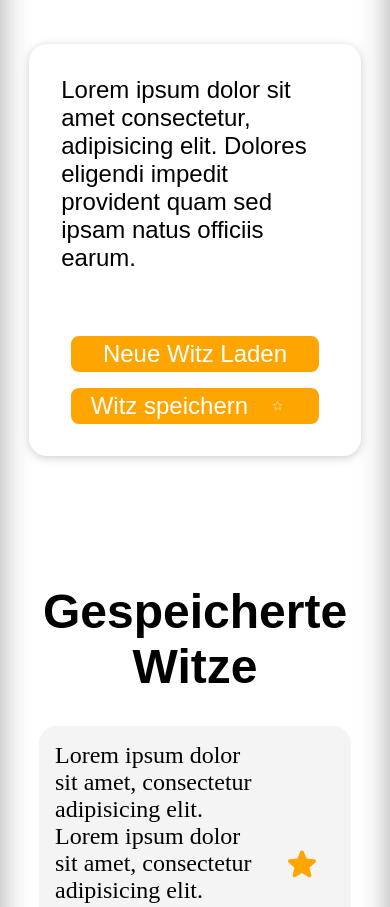
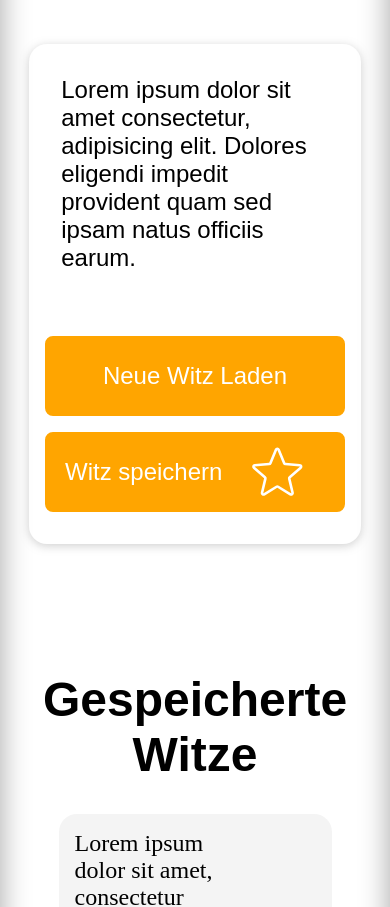
Before and after one commit to Schokett/witzeApp, a website built with Vite: page index.html in a window 390 px wide. Shown: the part 144-1051 px from the top of the page. Built offline with nearby package versions, Linux system fonts and the light colour scheme; a web font is replaced by a local one.

Commit message:
style changed

```diff
--- a/src/style.scss
+++ b/src/style.scss
@@ -158,7 +158,7 @@ body {
 @media (max-width: 1800px) {
   .section-joke {
     &__container {
-      width: 60%;
+      width: 80%;
     }
     &__buttons-container {
       gap: 1rem;
@@ -166,7 +166,7 @@ body {
   }
   .section-saved {
     &__joke-container {
-      width: 80%;
+      width: 70%;
     }
     &__joke {
       width: 100%;
@@ -185,15 +185,18 @@ body {
     &__buttons-container {
       display: flex;
       flex-direction: column;
+      justify-content: center;
+      align-items: center;
       width: 75%;
+    }
+
+    &__button,
+    &__button-saved {
+      width: 300px;
+      height: 80px;
     }
   }
   .section-saved {
-    &__joke-container {
-      // width: 50%;
-    }
-    &__joke {
-    }
     &__title {
       text-align: center;
     }
```
